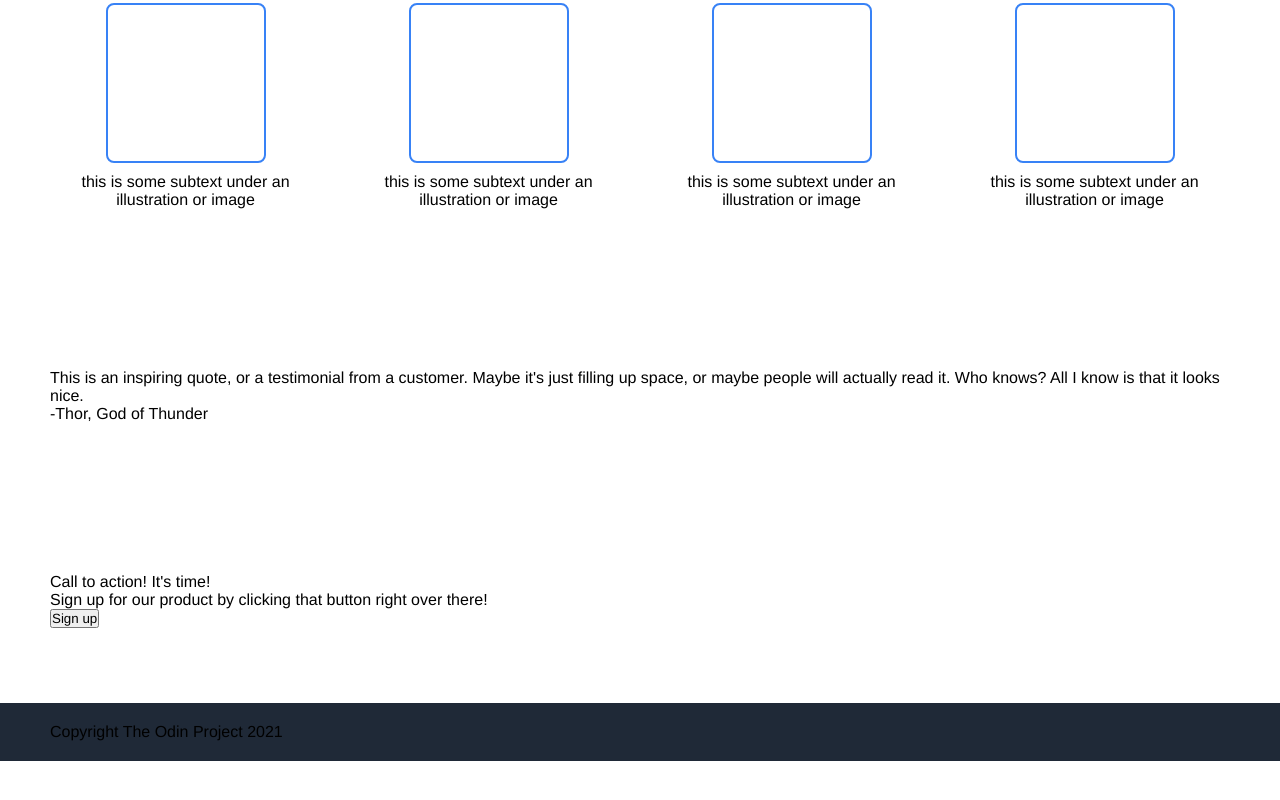
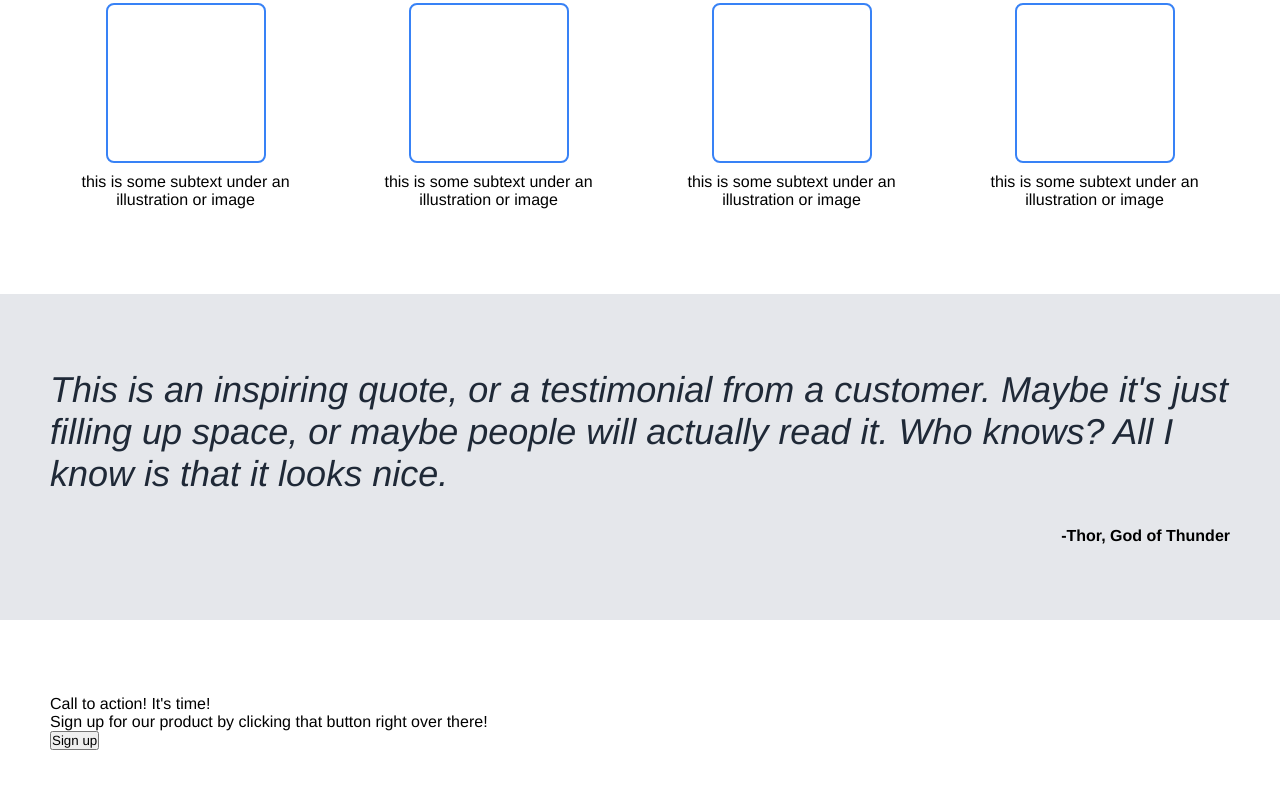
Before and after one commit to 0xiq/odin-flexbox, a plain HTML site: page index.html in a window 1280 px wide. Shown: the part 564-1364 px from the top of the page. Before the commit the page ends 1325 px from the top, so only its background shows below. Drawn offline with Linux system fonts and the light colour scheme.

Commit message:
Change the style of the third container

```diff
--- a/styles.css
+++ b/styles.css
@@ -133,3 +133,26 @@ h2 {
     font-size: 36px;
     color: #1F2937;
 }
+
+/*
+CONTAINER3#######################
+ */
+
+.container3 {
+    background-color: #E5E7EB;
+    display: flex;
+    flex-direction: column;
+    gap: 2em;
+}
+
+.quote {
+    font-size: 36px;
+    color: #1F2937;
+    font-style: italic;
+    font-weight: lighter;
+}
+
+.author {
+    align-self: flex-end;
+    font-weight: bold;
+}
```
